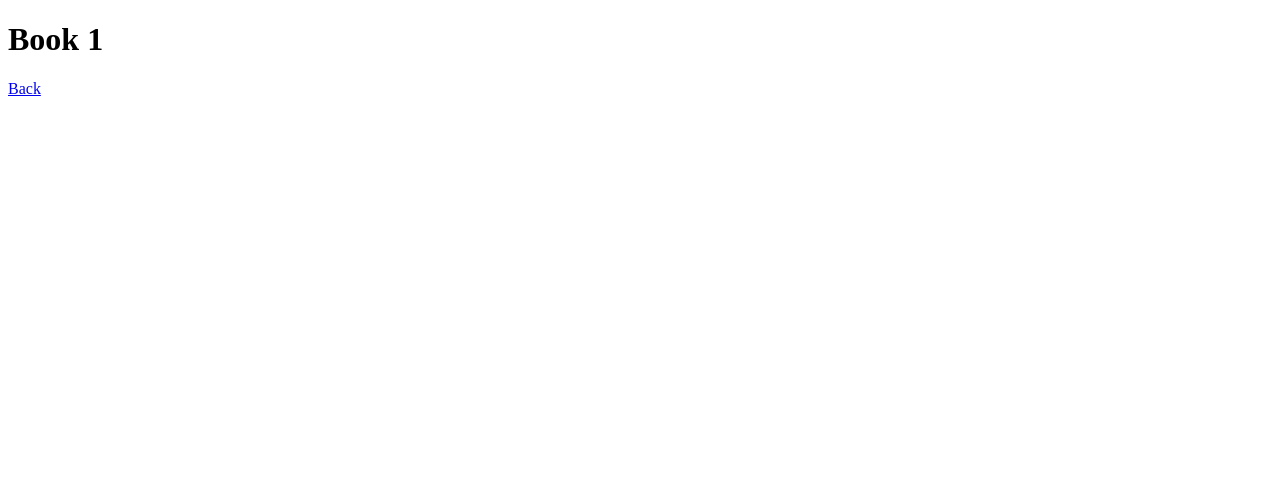
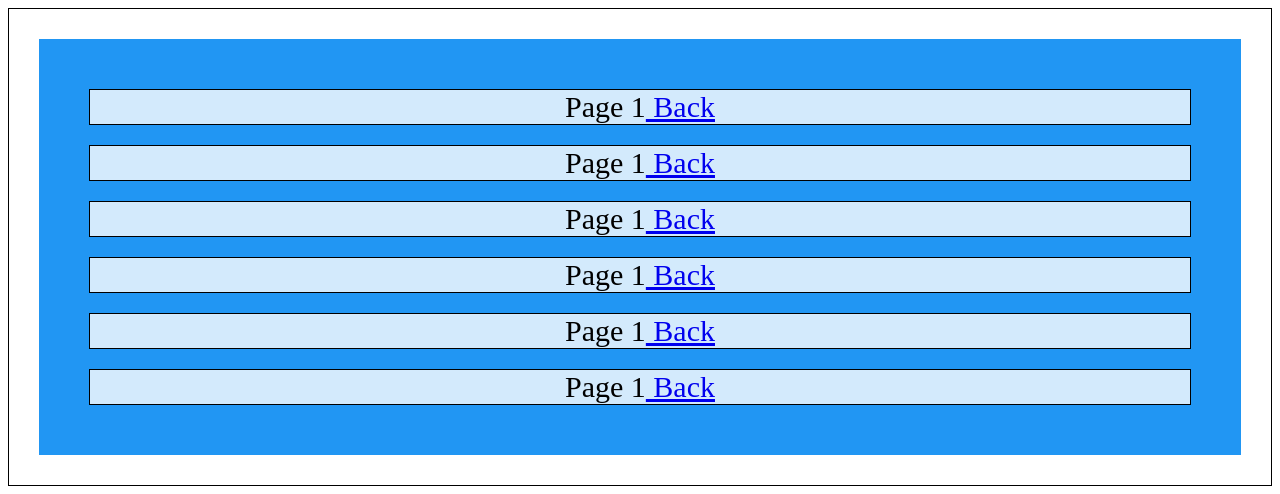
Before and after one commit to Itswali/Asia-population, a React (Create React App) app: page /books/1 in a window 1280 px wide. Shown: the top 494 px of the page. Built offline with nearby package versions, Linux system fonts and the light colour scheme.

Commit message:
add routes as per requirement

```diff
--- a/src/App.js
+++ b/src/App.js
@@ -1,13 +1,17 @@
 import { Route, Routes } from 'react-router-dom';
-import { Book } from './components/Book';
 import Home from './components/Home';
+import Page from './components/layout';
+
 
 function App() {
   return (
     <>
       <Routes>
       <Route path="/" element={<Home />} />
-        <Route path="/books/:id" element={<Book />} />
+      <Route path="/books">
+        <Route path=":id" element={<Page />} />
+        <Route index element={<Home />} />
+      </Route>
       </Routes>
     </>
   );
--- a/src/components/Book.js
+++ b/src/components/Book.js
@@ -1,12 +1,6 @@
-import { Link, useParams } from "react-router-dom";
-
+import { useParams } from "react-router-dom";
 
 export function Book() {
   const { id } = useParams()
-  return (
-    <>
-      <h1>Book {id} </h1>
-      <Link to="/" > Back</Link>
-    </>
-  )
+  return <h1>Book {id} </h1>
 }
--- /dev/null
+++ b/src/components/layout.js
@@ -0,0 +1,24 @@
+import React from 'react'
+import { Link, useParams } from "react-router-dom";
+
+export default function Page() {
+  const { id } = useParams()
+  return (
+    <div className="container">
+      <div classname="layout-1">      Page  {id}
+        <Link to="/" > Back</Link></div>
+      <div classname="layout-2">Page  {id}
+        <Link to="/" > Back</Link></div>
+      <div classname="layout-3">Page  {id}
+        <Link to="/" > Back</Link></div>
+      <div classname="layout-4">Page  {id}
+        <Link to="/" > Back</Link></div>
+      <div classname="layout-5">Page  {id}
+        <Link to="/" > Back</Link></div>
+      <div classname="layout-6">Page  {id}
+        <Link to="/" > Back</Link></div>
+
+    </div>
+
+  )
+}
--- a/src/index.js
+++ b/src/index.js
@@ -2,6 +2,7 @@ import React from 'react';
 import ReactDOM from 'react-dom/client';
 import App from './App';
 import { BrowserRouter } from 'react-router-dom';
+import './style/style.css'
 
 const root = ReactDOM.createRoot(document.getElementById('root'));
 root.render(
--- /dev/null
+++ b/src/style/style.css
@@ -0,0 +1,19 @@
+body {
+  padding: 30px;
+  border: 1px solid black;
+}
+
+.container {
+  display: grid;
+  grid-template-columns: auto;
+  gap: 20px;
+  background-color: #2196f3;
+  padding: 50px;
+}
+
+.container > div {
+  background-color: rgba(255, 255, 255, 0.8);
+  border: 1px solid black;
+  text-align: center;
+  font-size: 30px;
+}
```
